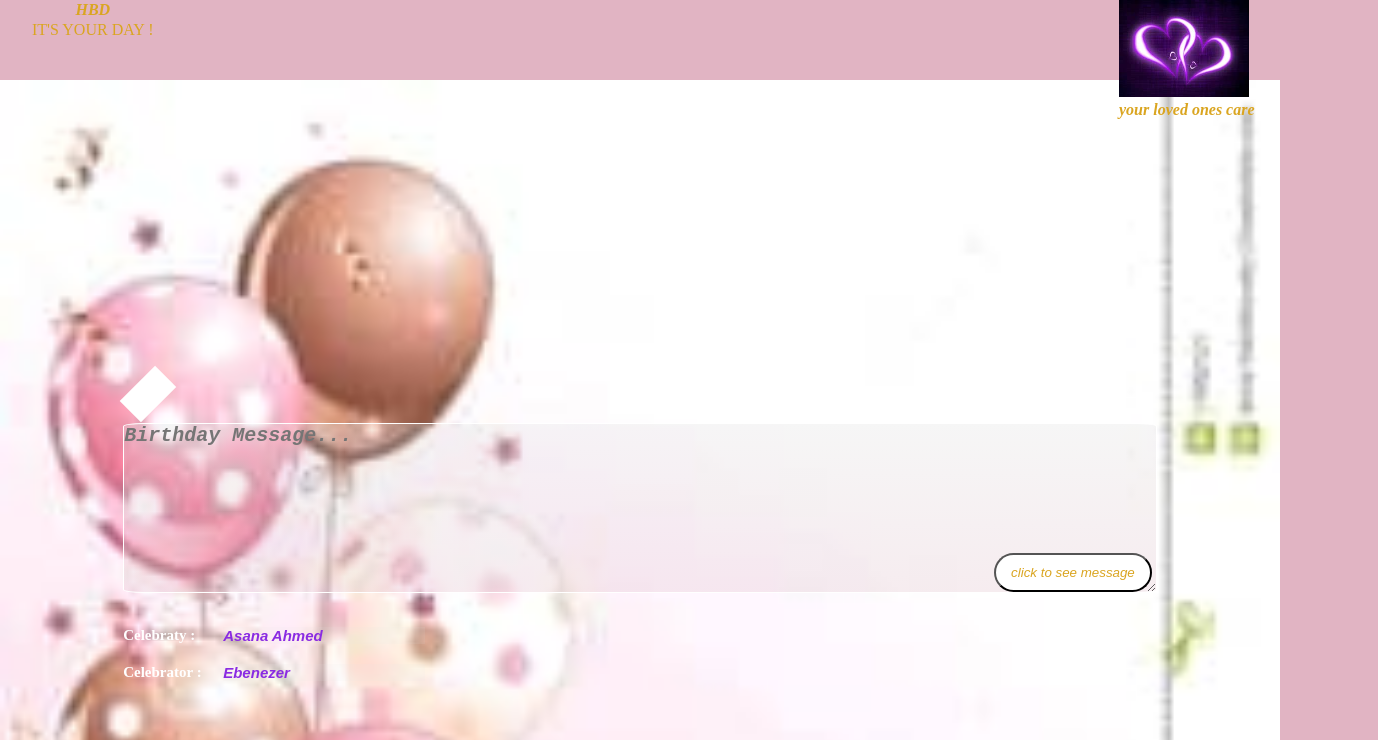
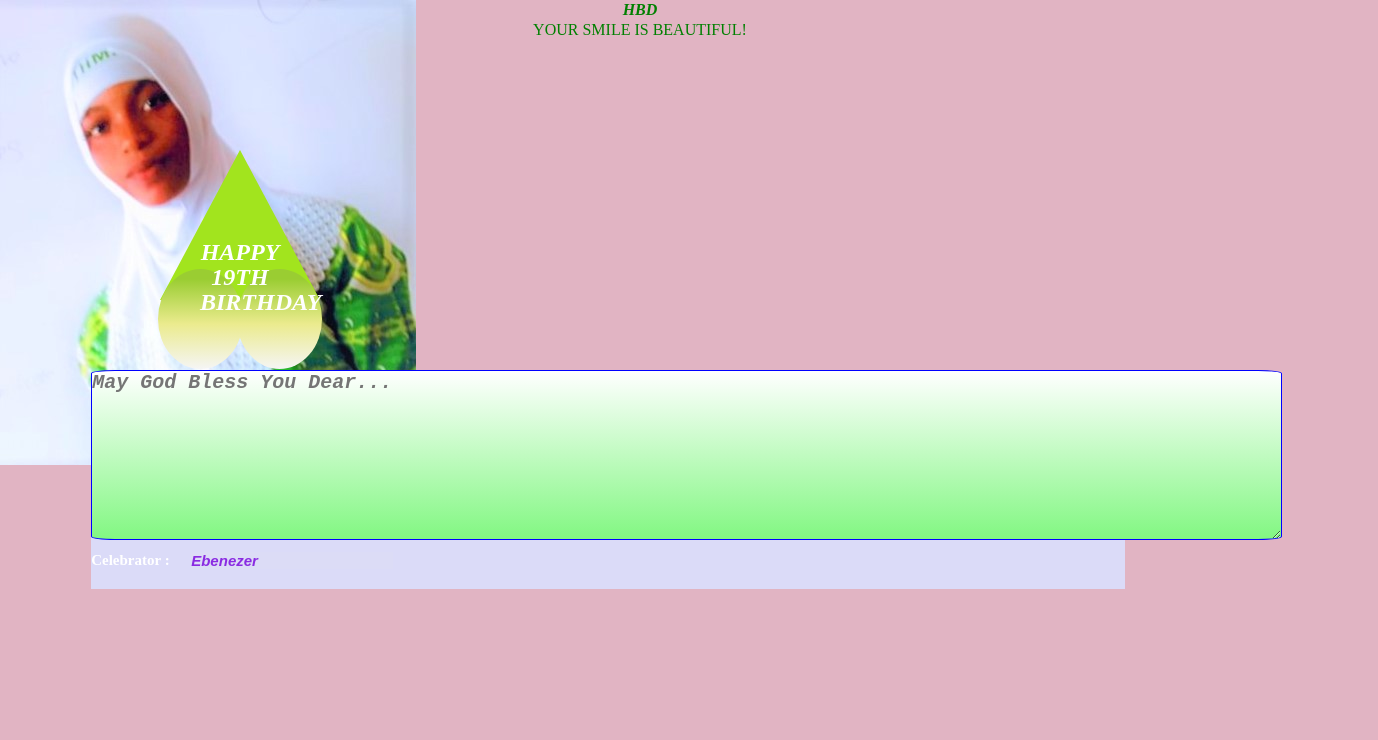
Before and after one commit to eben-arkoh-amoah/happy-birthday, a plain HTML site: page landing-page.html in a window 1280 px wide. Shown: the top 740 px of the page, 1378 px wide, since content can reach past the window. Drawn offline with Linux system fonts and the light colour scheme.

Commit message:
updating the layout

```diff
--- a/assets/style/style.css
+++ b/assets/style/style.css
@@ -7,29 +7,26 @@
 
 body{
        background-color:  rgb(225,180 , 195);
-    background-image: url("../images/db1.jpg");
+    background-image: url("../images/she.png");
     background-repeat: no-repeat;
-    background-size: 100%;
-    background-position-x: right;
-    background-position-y :10vh;
     background: linear-gradient(rgb(225,225,225) rgb(225, 192, 203));
 
 }
 
 .wrapper{
+    position: relative;
     margin: auto;
     display: flex;
     flex-direction: column;
     gap: 250px;
-     padding:  10px auto;
-    width: 95%;
 }
 
 header{
-    display: flex;
-    flex-direction: row;
     justify-content:space-between ;
-    color: goldenrod;
+    color: green;
+    height: 75px ;
+    width: 100%;
+    text-align: center;
 }
 
 .brand-text{
@@ -40,11 +37,7 @@ header{
 }
 
 .lovers-message{
-    margin-right: -130px;
-}
-
-header img{
-    width: 50%;
+   padding-left: 100px;
 }
 
 main{
@@ -52,6 +45,8 @@ main{
     flex-direction: column;
     gap: 20px;
     align-items: center;
+      padding:  10px auto;
+    width: 95%;
 }
 
 .new-age{
@@ -65,42 +60,91 @@ main{
     width: 30px;
 }
 
-#message-section{
-    gap: inherit;
+section{
+    width: 85%;
+    background-color: rgb(219, 219, 248);
+}
+
+article{
+    margin-top: -100px;
+}
+
+.heart{
+    position: absolute;
+    top: 150px;
+    left: 150px;
+}
+
+.heart .message{
+    margin: 90px 0 0 -40px;
+    text-align: center;
+    z-index: 5;
+    vertical-align: middle;
+    background: transparent;
+    width: 80px;
+    line-height: 25px;
+    color: white;
 }
 
 
-section{
-    width: 85%;
+.new-age{
+    position: relative;
+    border-right: 80px solid transparent;
+    border-left: 80px solid transparent;
+    border-bottom: 150px solid rgb(162, 228, 30);
+    transform: rotate(0deg);
+    background: transparent;
 }
 
-article{
-    position: relative;
+.new-age::before,.new-age::after{
+    position: absolute;
+    content: " ";
+    height: 100px;
+    width: 85px;
+    border-radius: 50% ;
+    background:linear-gradient(180deg, yellowgreen 10%, rgb(235, 235, 142), whitesmoke);
+    top: 119px;
+    z-index: -2;
 }
 
+.new-age::before{
+   left: -3px;
+}
+
+.new-age::after{
+ left: -82px;
+}
+
+
 textarea{
-    width: 100%;
+    position: absolute;
+    width: 93%;
     height: 170px;
     overflow: hidden;
-    background: linear-gradient(rgba(225,225,225, .3), rgba(225, 192, 203, .3));
-    border: 1px solid white;
+    background: linear-gradient(white, rgb(130, 247, 130));
+    border: 1px solid blue;
     border-radius: 2%;
     color: blueviolet;
     font-weight: bolder;
     font-size: 20px;
     font-style: oblique;
-    margin-bottom: 10px;
+    top: 370px;
 }
 
 button{
     position: absolute;
-    right: 5px;
-    bottom: 15px;
+    top: 500px;
+    left: 150px;
     border-radius: 50px;
+    border: none;
     background-color: white ;
     padding: 10px 15px;
     color: goldenrod;
     font-style: italic;
+}
+
+#celebrate-and-celebrators{
+    margin-top: 170px;
 }
 
 fieldset{
@@ -116,6 +160,7 @@ label{
      width: 100px;
 }
 
+
 input{
     margin-bottom: 20px;
    border: none;
--- a/landing-page.html
+++ b/landing-page.html
@@ -14,27 +14,28 @@
             <header>
                 <div class="brand-text">
                    <span id="brand"> <b><i>HBD</i></b></span>
-                   <span id="text">IT'S YOUR DAY !</span>
-                </div>
-                <div class="lovers-message">
-                    <img src="assets/images/bd10.jpg" alt="">
-                    <div class="message"> <b><i>your loved ones care</i></b></div>
+                   <span id="text">YOUR SMILE IS BEAUTIFUL!</span>
                 </div>
             </header>
         </div>
       <div class="main">
           <main>
             <section id="message-section" >
-              <div class="new-age">
-
-              </div>
-                <article>
-                  <textarea name="message" id="message" cols="35" rows="10" placeholder="Birthday Message..."></textarea>
-                  <button id="message-button">click to see message</button>
+             <div class="heart">
+                 <div class="new-age">
+                   <div>
+                    <h2  class="message">
+                        <i>  HAPPY 19TH BIRTHDAY</i>
+                    </h2>
+                   </div>
+                 </div>
+             </div>
+              <article>
+                  <textarea name="message" id="message" cols="35" rows="10" placeholder="May God Bless You Dear..."></textarea>
+                  <!-- <button id="message-button">click to see message</button> -->
                 </article>
-                <div></div>
             </section>
-            <section id="celebrate-and-celebrators" >
+       <section id="celebrate-and-celebrators" >
                 <fieldset>
                     <label for="celebraty" id="celebraty-label">Celebraty :</label>
                     <input  type="text" id="celebraty" value="Asana Ahmed">
@@ -44,7 +45,7 @@
                     <input  type="text" id="celebrator" value="Ebenezer">
                 </fieldset>
             </section>
-        </main>
+         </main>
       </div>
         <div class="footer">
             <footer></footer>
```
